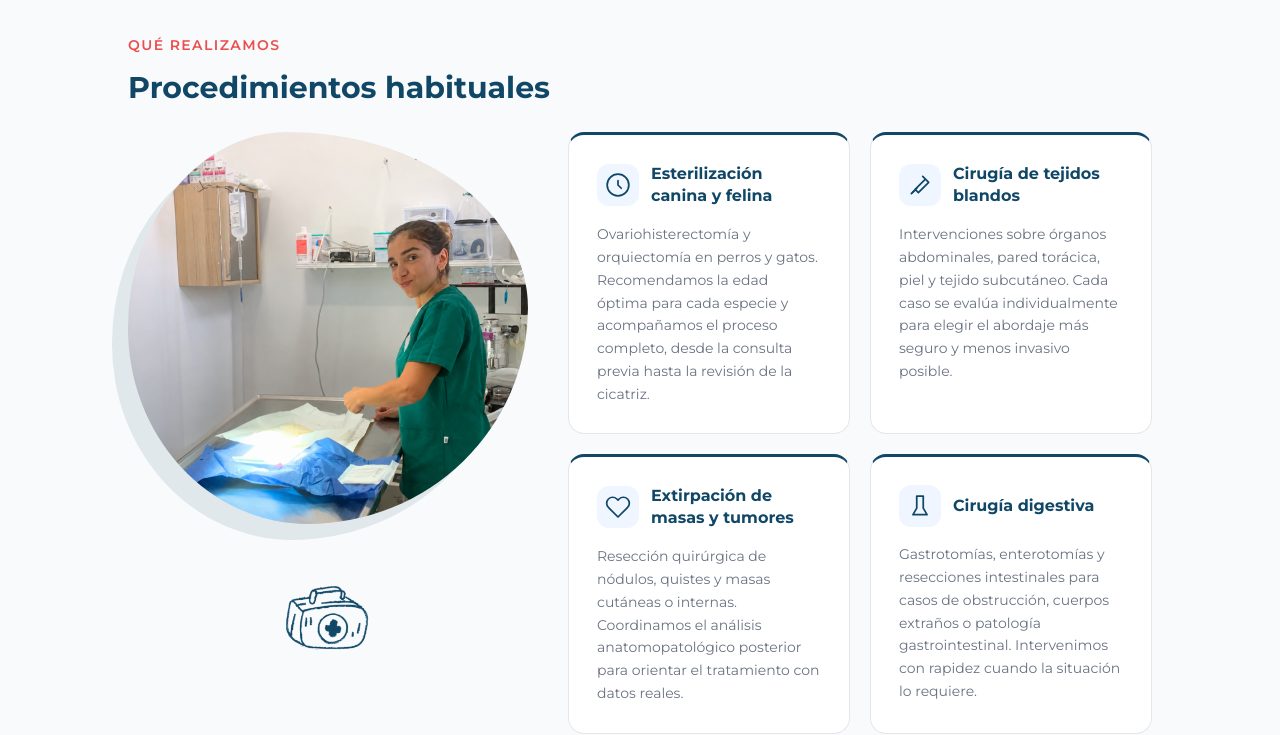
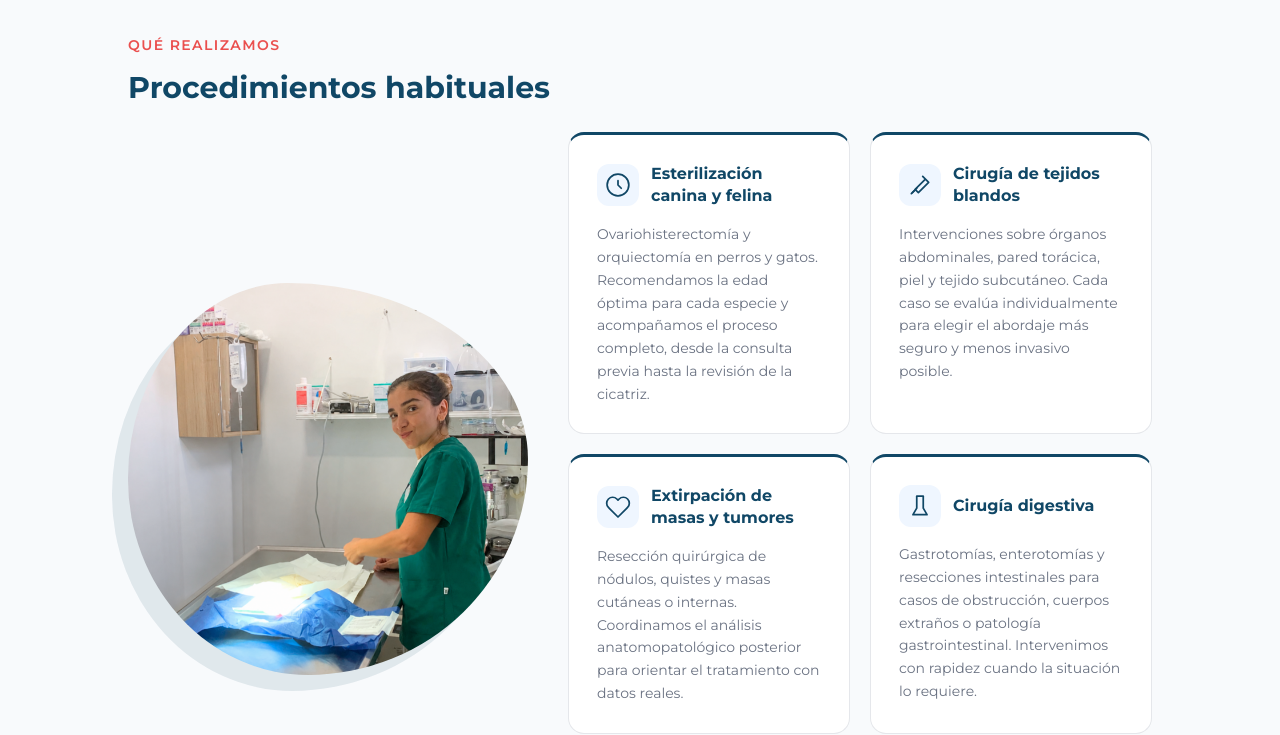
Before and after one commit to frandevp/Veter-web, a Next.js app in the folder veter-web/: page /cirugia-general in a window 1280 px wide. Shown: the part 1180-1915 px from the top of the page. Built offline with nearby package versions, Linux system fonts and the light colour scheme.

Commit message:
fix: centrar columna izquierda verticalmente en procedimientos

```diff
--- a/veter-web/app/cirugia-general/page.tsx
+++ b/veter-web/app/cirugia-general/page.tsx
@@ -163,7 +163,7 @@
 </h2>
 </div>
 
-<div className="flex flex-col md:flex-row gap-10 items-start">
+<div className="flex flex-col md:flex-row gap-10 items-center">
 
 <div className="flex-shrink-0 w-full md:w-[400px] flex flex-col items-center gap-6">
 <div className="relative w-full">
```
